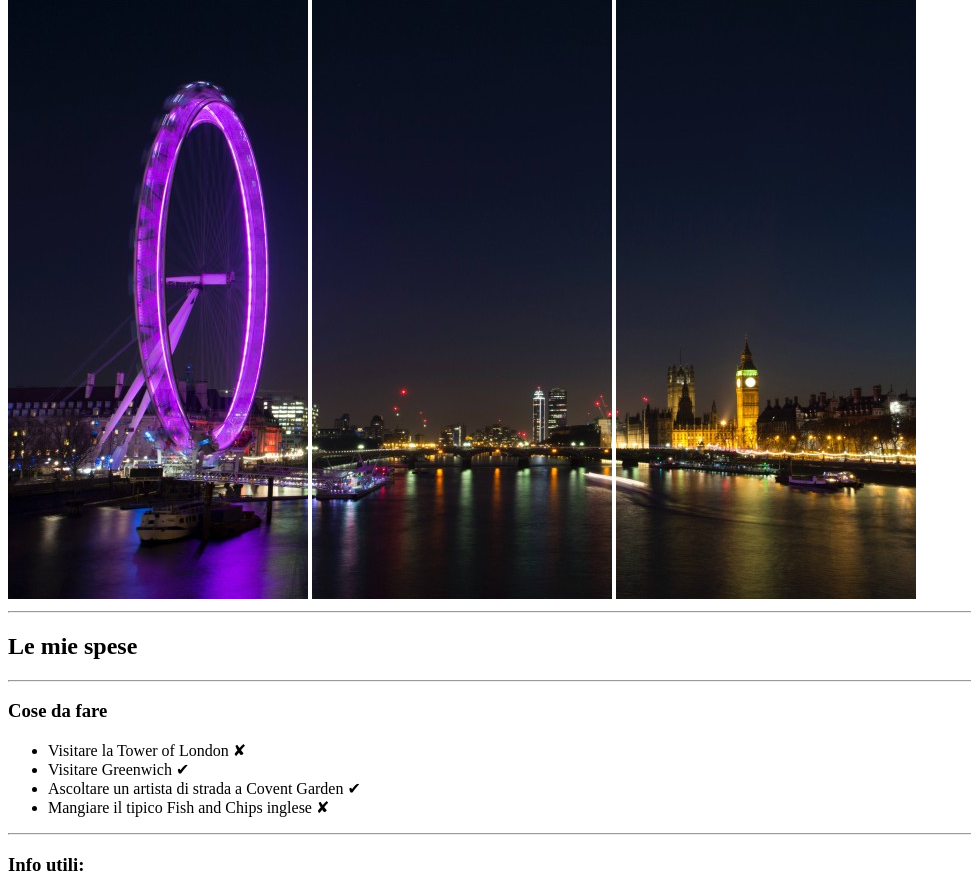
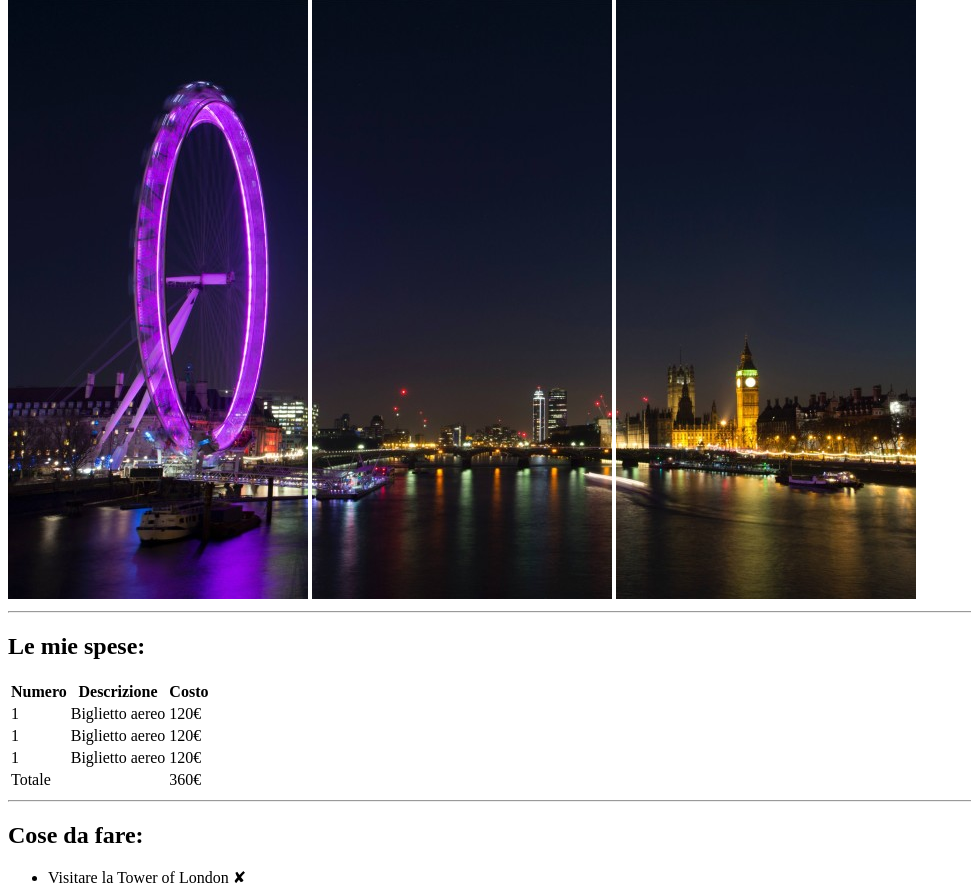
Before and after one commit to Enrico-Grassano/html-london-trip, a plain HTML site: page index.html in a window 1280 px wide. Shown: the part 68-952 px from the top of the page, without its empty margins (0-971 px from the left). Drawn offline with Linux system fonts and the light colour scheme.

Commit message:
Creato sezioni "Le mie spese" e "Le foto"

```diff
--- a/index.html
+++ b/index.html
@@ -30,15 +30,52 @@
     <main>
         <!-- Inizio "Le mie spese" -->
         <section>
-            <h2>Le mie spese</h2>
-
-
+            <h2>Le mie spese:</h2>
+            <table>
+                <!-- Intestazione tabella -->
+                <thead>
+                    <tr>
+                        <th>Numero</th>
+                        <th>Descrizione</th>
+                        <th>Costo</th>
+                    </tr>
+                </thead>
+                <!-- /Intestazione tabella -->
+                <!-- Corpo tabella -->
+                <tbody>
+                    <tr>
+                        <td>1</td>
+                        <td>Biglietto aereo</td>
+                        <td>120€</td>
+                    </tr>
+                    <tr>
+                        <td>1</td>
+                        <td>Biglietto aereo</td>
+                        <td>120€</td>
+                    </tr>
+                    <tr>
+                        <td>1</td>
+                        <td>Biglietto aereo</td>
+                        <td>120€</td>
+                    </tr>
+                </tbody>
+                <!-- /Corpo tabella -->
+                <!-- Chiusura della tabella -->
+                <tfoot>
+                    <tr>
+                        <td>Totale</td>
+                        <td></td>
+                        <td>360€</td>
+                    </tr>
+                </tfoot>
+                <!-- /Chiusura della tabella -->
+            </table>
             <hr>
         </section>
         <!-- Fine "Le mie spese" -->
         <!-- Inizio "Cose da fare" -->
         <section>
-            <h3>Cose da fare</h3>
+            <h2>Cose da fare:</h2>
             <ul>
                 <li>Visitare la Tower of London &#10008;</li>
                 <li>Visitare Greenwich &#10004;</li>
@@ -50,7 +87,7 @@
         <!-- Fine "Cose da fare" -->
         <!-- Inizio "Info utili" -->
         <section>
-            <h3>Info utili:</h3>
+            <h2>Info utili:</h2>
             <ol>
                 <li>
                     Numeri utili di emergenza:
@@ -59,7 +96,6 @@
                         <li><strong>101</strong> - Numero polizia;</li>
                         <li><strong>111</strong> - Numero assistenza medica.</li>
                     </ul>
-
                 </li>
                 <li>
                     Hotel:
@@ -68,7 +104,8 @@
                         <li><strong>Indirizzo hotel:</strong> Westminster, London SW1A1AA, Regno Unito.</li>
                     </ul>
                 </li>
-                <li>Aereo:
+                <li>
+                    Aereo:
                     <ul>
                         <li><strong>Volo di andata:</strong> YI234X, ore 9.30 da Milano Malpensa;</li>
                         <li><strong>Volo di ritorno:</strong> YI236X, ore 18.30 da London Heathrow.</li>
@@ -80,8 +117,9 @@
         <!-- Fine "info utili" -->
         <!-- Inizio "Le foto" -->
         <section>
-            <h2>Le foto</h2>
-
+            <h2>Le foto:</h2>
+            <img src="https://www.abta.com/sites/default/files/styles/large/public/media/uploads/london-400x400-compressor_0.jpg" alt="">
+            <img src="https://pokerstarscareers.com/wp-content/uploads/2020/01/London-Wider-Area-e1597319992670-400x400.jpg" alt="">
         </section>
         <!-- Fine "Le foto" -->
     </main>
```
